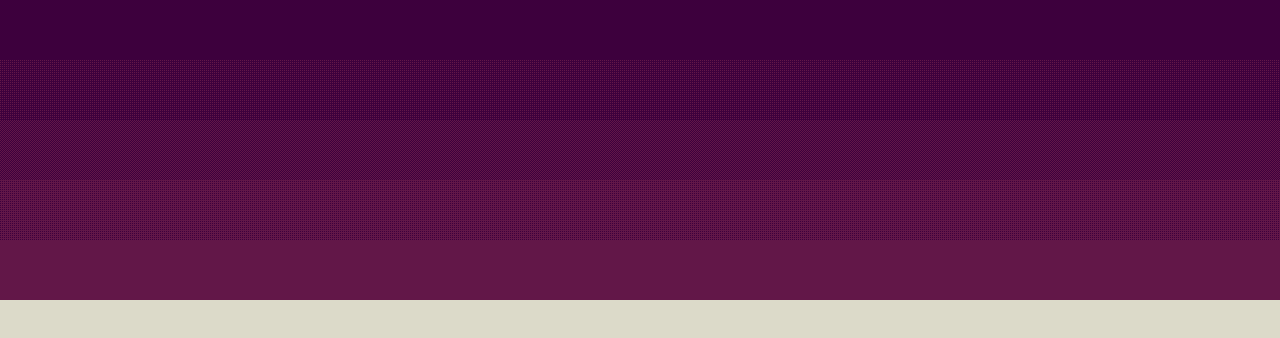
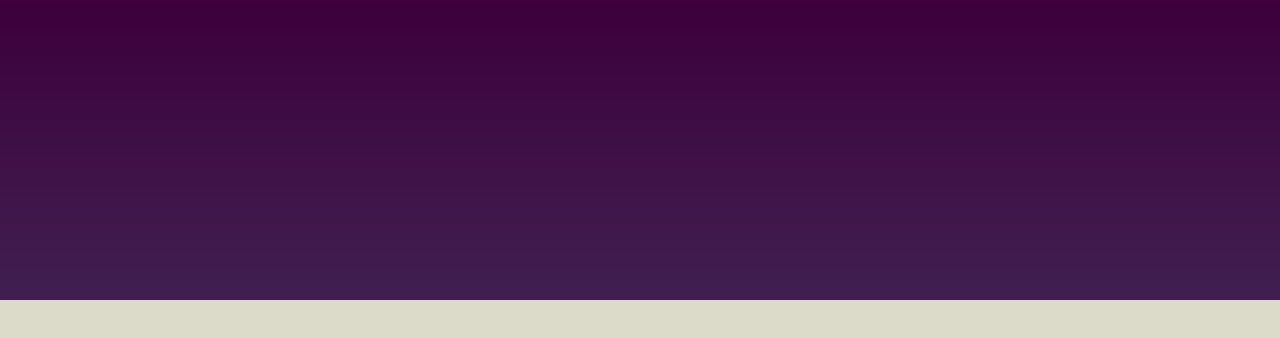
Before and after one commit to christhesoul/andy-polhill.github.io, a Gatsby site: page / in a window 1280 px wide. Built offline with nearby package versions, Linux system fonts and the light colour scheme; Gatsby itself is replaced by a stand-in of ours.

Commit message:
feat(timeOfDay): adds basic sunrise/sunset effect

```diff
--- a/src/components/town.js
+++ b/src/components/town.js
@@ -6,32 +6,52 @@ import classNames from 'classnames';
 
 import styles from "./town.module.css"
 
+const half_hour = 3600000 / 2;
+
 export default function Town() {
 
   const state = useContext(GlobalStateContext);
   const now = new Date();
   const sunrise = new Date(Date.parse(state.sunrise));
   const sunset = new Date(Date.parse(state.sunset));
-  const ms_since_midnight = new Date(now) - now.setHours(0,0,0,0);
-  const after_sunrise = ms_since_midnight > new Date(sunrise) - sunrise.setHours(0,0,0,0);
-  const before_sunset = ms_since_midnight < new Date(sunset) - sunset.setHours(0,0,0,0);
+  const time = new Date(now) - now.setHours(0,0,0,0);
+  const ms_to_sunrise = new Date(sunrise) - sunrise.setHours(0,0,0,0);
+  const ms_to_sunset = new Date(sunset) - sunset.setHours(0,0,0,0);
 
-  const [daytime, setDaytime] = useState(true, after_sunrise,  before_sunset);
+  const [timeOfDay, setTimeOfDay] = useState('day', ms_to_sunrise,  ms_to_sunset, time);
 
-  useEffect(() => setDaytime(after_sunrise && before_sunset), [after_sunrise, before_sunset]);
+  useEffect(() => {
+    if((time > ms_to_sunrise - half_hour) &&
+      (time < ms_to_sunrise + half_hour)) {
+      return setTimeOfDay('sunrise');
+    }
+
+    if((time > ms_to_sunset - half_hour) &&
+      (time < ms_to_sunset + half_hour)) {
+      return setTimeOfDay('sunset');
+    }
+
+    if((time > ms_to_sunset + half_hour) ||
+      (time < ms_to_sunrise - half_hour)) {
+      return setTimeOfDay('night');
+    }
+
+    return setTimeOfDay('day');
+  }, [ms_to_sunrise, ms_to_sunset, time]);
 
   const classes = classNames({
     [styles.town]: true,
-    [styles.town__night]: !daytime,
+    [styles.town__night]: timeOfDay === 'night',
+    [styles.town__sunrise]: timeOfDay === 'sunrise',
+    [styles.town__sunset]: timeOfDay === 'sunset',
   });
 
-  console.log(state);
-
   return (
-    <svg version="1.1"
-        width="100%" height="300"
-        xmlns="http://www.w3.org/2000/svg"
-        className={classes}>
-    </svg>
+    <div className={classes}>
+      <svg version="1.1"
+          width="100%" height="300"
+          xmlns="http://www.w3.org/2000/svg">
+      </svg>
+    </div>
   )
 }
--- a/src/components/town.module.css
+++ b/src/components/town.module.css
@@ -1,13 +1,24 @@
 
 .town {
-  background-image: url(../../static/day-gradient.svg);
- }
+  background-image: url(../../static/backgrounds.png);
+  background-position: 0px 0px;
+  position: relative;
+  height: 300px;
+}
 
- .town__sunset,
- .town__sunrise {
-  background-image: url(../../static/night-gradient.svg);
- }
+.town__sunrise:before,
+.town__sunset:before {
+  content: "";
+  background-image: url(../../static/backgrounds.png);
+  background-position: 0px 600px;
+  position: absolute;
+  top: 0;
+  left: 0;
+  right: 0;
+  bottom: 0;
+}
 
- .town__night {
-  background-image: url(../../static/evening-gradient.svg);
- }
+
+.town__night {
+  background-position: 0px 300px;
+}
```
Also changed, not shown: static/backgrounds.png (added).
